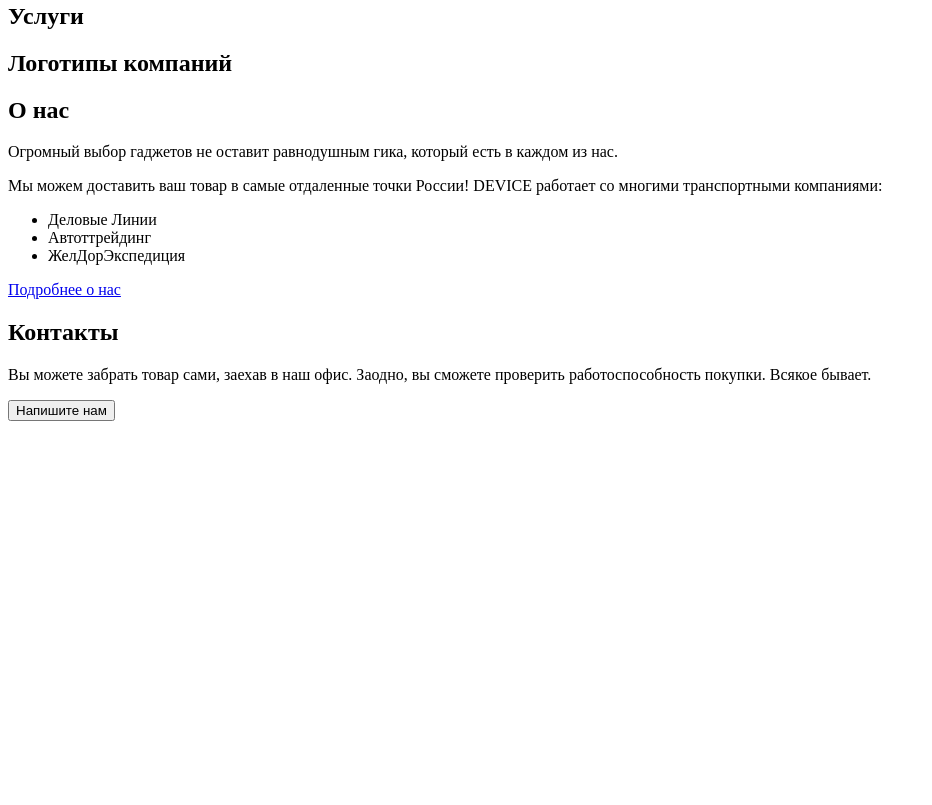
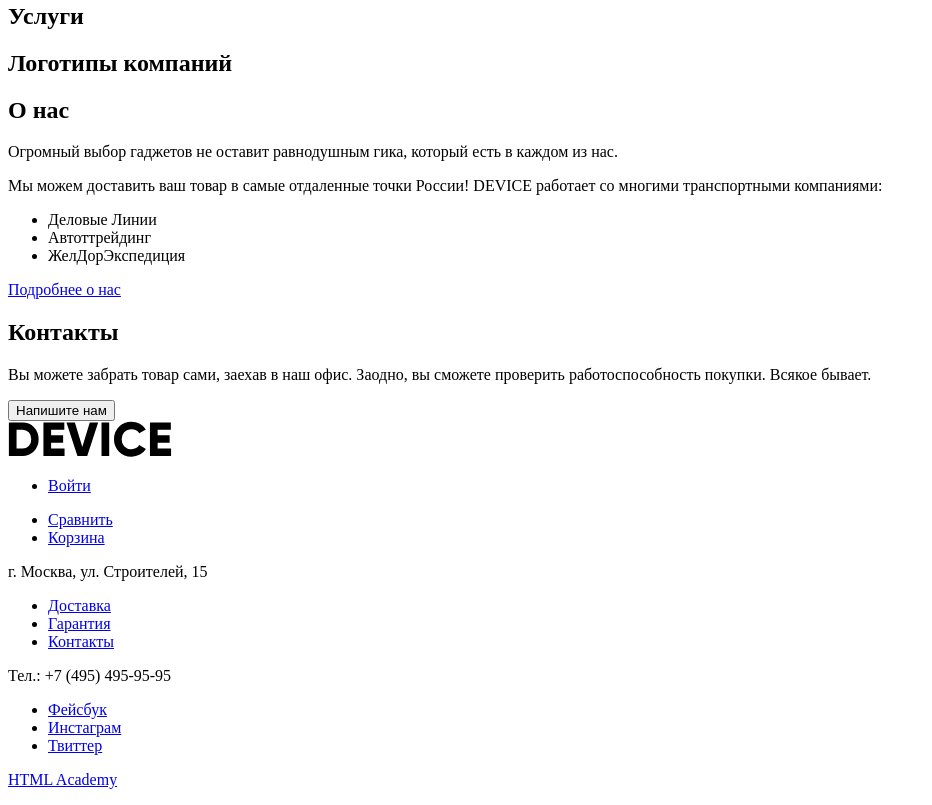
Before and after one commit to gilyovdmitrij/242682-device-26, a plain HTML site: page index.html in a window 1280 px wide. Shown: the part 449-1254 px from the top of the page, without its empty margins (0-932 px from the left). Before the commit the page ends 878 px from the top, so only its background shows below. Drawn offline with Linux system fonts and the light colour scheme.

Commit message:
разметил подвал сайта

```diff
--- a/index.html
+++ b/index.html
@@ -82,8 +82,37 @@
 
     <footer>
 
-
-
+      <nav>
+        <a><img src="img/logo-header.svg" height="36" width="164" alt="Логотип магазина электроники «Девайс»"></a>
+        <ul>
+          <li><a href="#">Войти</a></li>
+        </ul>
+        <ul>
+          <li><a href="#">Сравнить</a></li>
+          <li><a href="#">Корзина</a></li>
+        </ul>
+        <p>
+          г. Москва, ул. Строителей, 15
+        </p>
+        <ul>
+          <li><a href="#">Доставка</a></li>
+          <li><a href="#">Гарантия</a></li>
+          <li><a href="#">Контакты</a></li>
+        </ul>
+        <p>
+          Тел.: +7 (495) 495-95-95
+        </p>
+      </nav>
+      <div>
+        <ul>
+          <li><a href="#">Фейсбук</a></li>
+          <li><a href="#">Инстаграм</a></li>
+          <li><a href="#">Твиттер</a></li>
+        </ul>
+      </div>
+      <p>
+        <a href="https://htmlacademy.ru">HTML Academy</a>
+      </p>
     </footer>
 
   </body>
```
